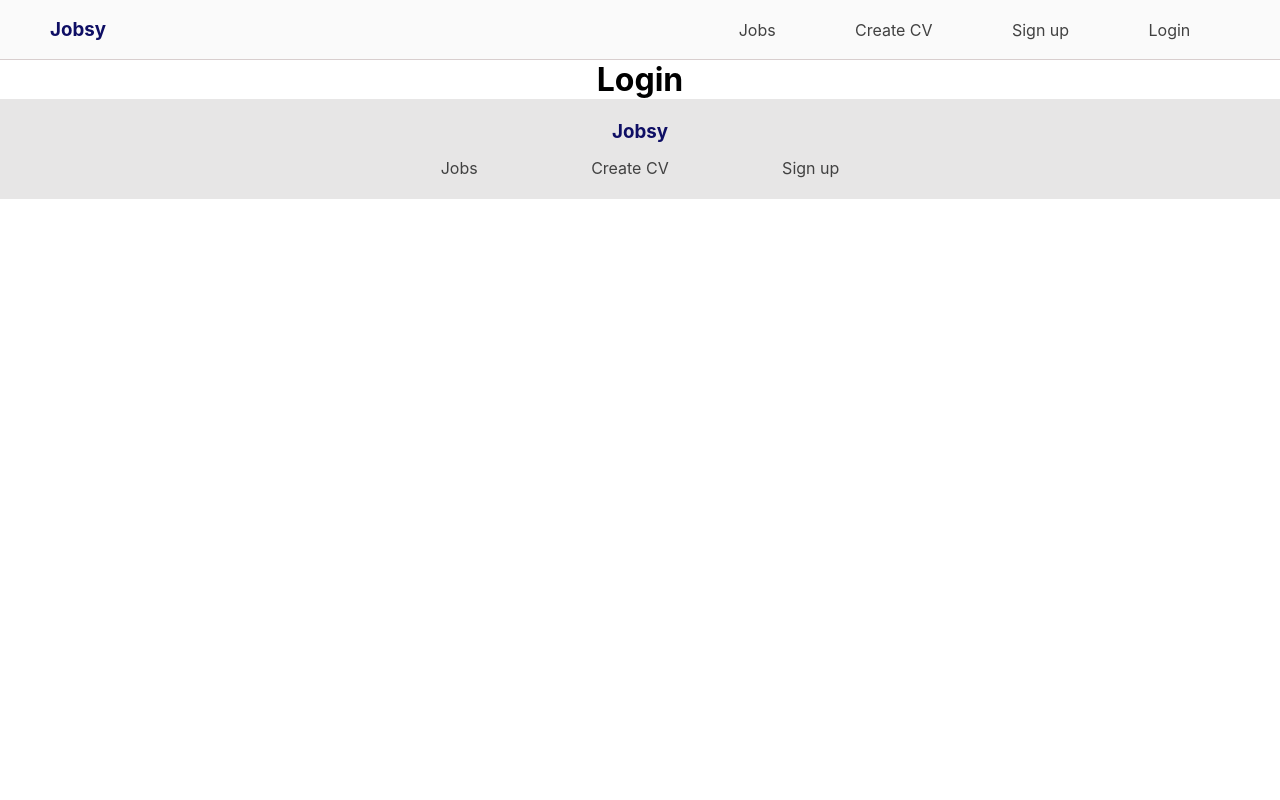
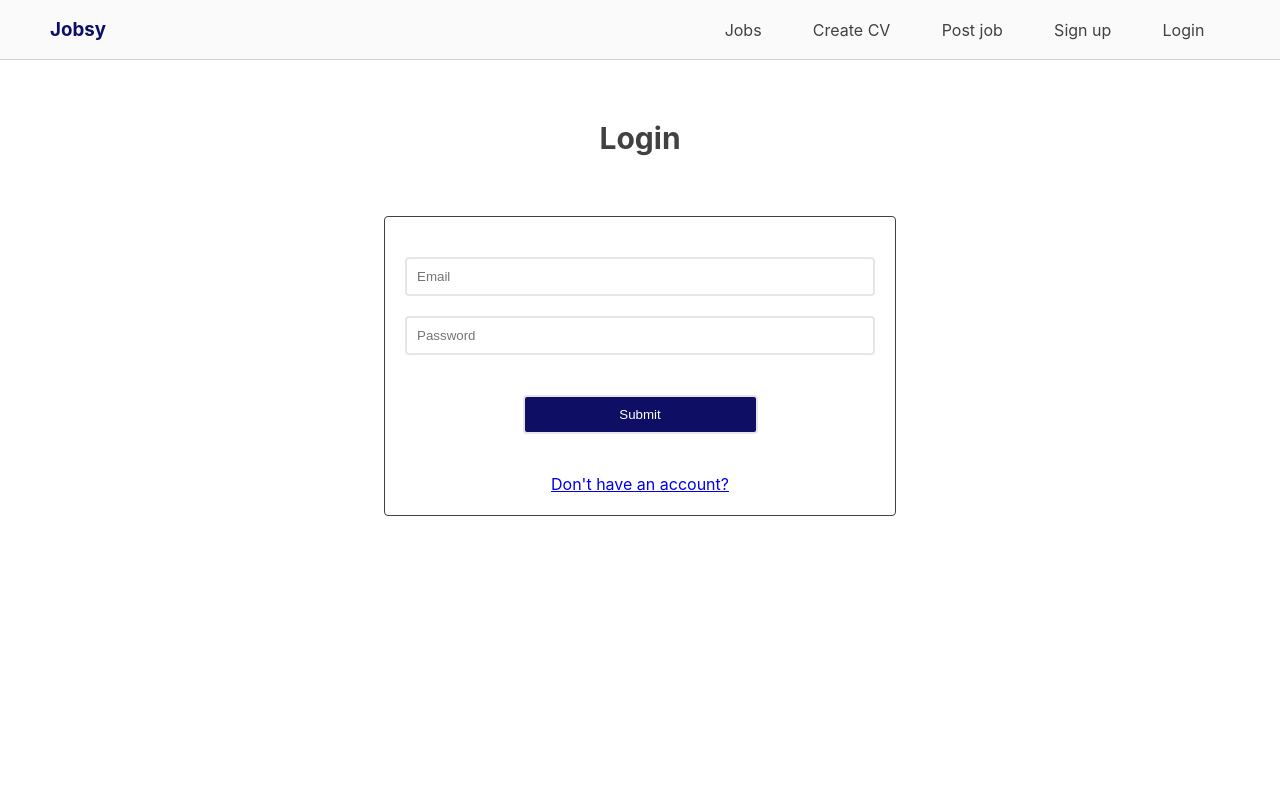
Before and after one commit to rishix23/advanced-web, a React (Create React App) app in the folder frontend-react/: page /login in a window 1280 px wide. Shown: the top 800 px of the page. Built offline with nearby package versions, Linux system fonts and the light colour scheme.

Commit message:
added in the login page and made sure the app can maintain user state

```diff
--- a/frontend-react/package.json
+++ b/frontend-react/package.json
@@ -8,6 +8,7 @@
     "@testing-library/user-event": "^12.1.10",
     "react": "^17.0.2",
     "react-dom": "^17.0.2",
+    "react-hook-form": "^7.2.2",
     "react-router-dom": "^5.2.0",
     "react-scripts": "4.0.3",
     "web-vitals": "^1.0.1"
--- a/frontend-react/src/App.js
+++ b/frontend-react/src/App.js
@@ -1,4 +1,4 @@
-
+import React, { useState } from 'react';
 import './App.css';
 import Nav from './components/nav/Nav';
 import Home from './components/home/Home';
@@ -7,12 +7,21 @@ import Signup from './components/signup/Signup';
 import Login from './components/login/Login';
 import Createcv from './components/createcv/Createcv';
 import Footer from './components/footer/Footer';
+import Postjob from './components/postjob/Postjob';
 import { BrowserRouter as Router, Switch, Route } from 'react-router-dom';
+import PrivateRoute from './PrivateRoute';
+import { AuthContext } from './context/auth';
+
 
 function App() {
+  const [authTokens, setAuthTokens] = useState();
+  const setTokens = (data) => {
+    localStorage.setItem("tokens", JSON.stringify(data));
+  }
   return (
     <Router>
       <div className="App">
+        <AuthContext.Provider value={{ authTokens, setAuthTokens }}>
           <Nav />
           <Switch>
             <Route path="/" exact component={Home} />
@@ -20,7 +29,9 @@ function App() {
             <Route path="/createcv" component={Createcv} />
             <Route path="/signup" component={Signup} />
             <Route path="/login" component={Login} />
+            <PrivateRoute path="/postjob" component={Postjob} />
           </Switch>
+        </AuthContext.Provider>
         <Footer />
       </div>
     </Router>
--- /dev/null
+++ b/frontend-react/src/PrivateRoute.js
@@ -0,0 +1,19 @@
+import React from 'react';
+import { Route, Redirect } from 'react-router-dom';
+import { useAuth } from "./context/auth";
+
+function PrivateRoute({ component: Component, ...rest }) {
+  const { authTokens } = useAuth();
+  return (
+    <Route {...rest} render={(props) =>
+      authTokens ? (
+        <Component {...props} />
+      ) : (
+          <Redirect to='/login' />
+        )
+    }
+    />
+  );
+}
+
+export default PrivateRoute;
--- a/frontend-react/src/components/home/Home.js
+++ b/frontend-react/src/components/home/Home.js
@@ -4,11 +4,12 @@ import employeeicon from '../../images/employeeicon.png'
 import jobsearchicon from '../../images/jobsearchicon.png'
 
 function Home() {
+
   return (
     <div className='main-home-wrapper'>
       <header>
         <h1>The process starts with you</h1>
-        <h2><em>Wether you are looking for your dream job or ideal candidate jobsy has you covered</em></h2>
+        <h2><em>Look for your dream job or find your ideal candidate</em></h2>
       </header>
       <div className='info-wrapper'>
         <div className='info-job-hunter'>
--- a/frontend-react/src/components/jobs/Jobs.js
+++ b/frontend-react/src/components/jobs/Jobs.js
@@ -3,7 +3,9 @@ import './Jobs.css'
 
 function Jobs() {
   return (
-    <h1>Jobs</h1>
+    <div>
+      <h1>hi</h1>
+    </div>
   );
 }
 
--- a/frontend-react/src/components/login/Login.css
+++ b/frontend-react/src/components/login/Login.css
@@ -0,0 +1,41 @@
+.login-main-wrapper{
+  height: 100vh;
+  display: flex;
+  align-items: center;
+  flex-direction: column;
+}
+
+.login-title{
+  font-size: 30px;
+  color: rgb(65, 65, 65);
+  margin: 60px 0px;
+}
+
+.login-wrapper{
+  height: 300px;
+  width: 40%;
+  border: 1px solid rgb(65, 65, 65);
+  border-radius: 4px;
+  padding: 20px;
+}
+
+input[type=text], input[type=password] {
+  display: block;
+  width: 100%;
+  padding: 10px;
+  margin: 20px 0px;
+  border: 2px solid rgb(231, 230, 230);;
+  border-radius: 4px;
+}
+
+input[type=submit]{
+  background-color:  rgb(14, 14, 100);
+  border: 2px solid rgb(231, 230, 230);
+  border-radius: 4px;
+  display: block;
+  margin: 40px auto;
+  padding: 10px;
+  width: 50%;
+  cursor: pointer;
+  color: white;
+}
--- a/frontend-react/src/components/login/Login.js
+++ b/frontend-react/src/components/login/Login.js
@@ -1,9 +1,38 @@
-import React from 'react';
+import React, { useState } from 'react';
+import { Link, Redirect } from 'react-router-dom';
+import { useForm } from 'react-hook-form';
 import './Login.css';
+import { useAuth } from '../../context/auth';
 
 function Login() {
+  const { register, handleSubmit, formState: { errors } } = useForm();
+  const [isLoggedIn, setLoggedIn] = useState(false);
+  const { setAuthTokens } = useAuth();
+
+  const onSubmit = (data) => {
+    console.log(data)
+    setAuthTokens("asdsfdfgghhjjkklkljkhjghfgdfdssa");
+    setLoggedIn(true);
+  }
+
+  if (isLoggedIn) {
+    return <Redirect to="/" />;
+  }
+
   return (
-    <h1>Login</h1>
+    <div className='login-main-wrapper'>
+      <h3 className='login-title'>Login</h3>
+      <div className='login-wrapper'>
+        <form onSubmit={handleSubmit(onSubmit)}>
+          <input type="text" placeholder="Email" {...register('email', { required: "This is required!" })} />
+          {errors.email && <p>{errors.email.message}</p>}
+          <input type="password" placeholder="Password" {...register('password', { required: "This is required!", minLength: { value: 8, message: "8 or more characters" } })} />
+          {errors.password && <p>{errors.password.message}</p>}
+          <input type="submit" />
+          <Link to="/signup">Don't have an account?</Link>
+        </form>
+      </div>
+    </div>
   );
 }
 
--- a/frontend-react/src/components/nav/Nav.js
+++ b/frontend-react/src/components/nav/Nav.js
@@ -13,6 +13,9 @@ function Nav() {
         <Link to='/createcv'>
           <li>Create CV</li>
         </Link>
+        <Link to='/postjob'>
+          <li>Post job</li>
+        </Link>
         <Link to='/signup'>
           <li>Sign up</li>
         </Link>
--- /dev/null
+++ b/frontend-react/src/components/postjob/Postjob.js
@@ -0,0 +1,19 @@
+import React from 'react';
+import './Postjob.css'
+import { useAuth } from "../../context/auth";
+
+function PostJob() {
+  const { setAuthTokens } = useAuth();
+
+  const logOut = () => {
+    setAuthTokens();
+  }
+  return (
+    <div>
+      <h1>hi</h1>
+      <button onClick={logOut}>Log out</button>
+    </div>
+  );
+}
+
+export default PostJob;
--- /dev/null
+++ b/frontend-react/src/context/auth.js
@@ -0,0 +1,7 @@
+import { createContext, useContext } from 'react';
+
+export const AuthContext = createContext();
+
+export function useAuth() {
+  return useContext(AuthContext);
+}
```
Also changed, not shown: frontend-react/src/components/postjob/Postjob.css (added), 2 other files (tests, documents, lock files or other folders). Lines whose indentation alone changed are shown as unchanged.
